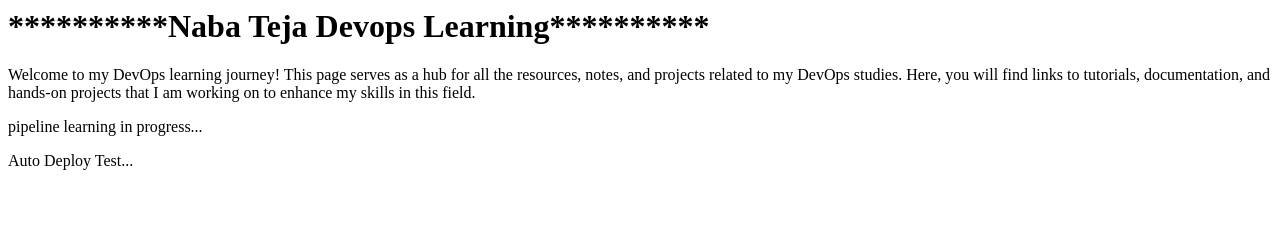
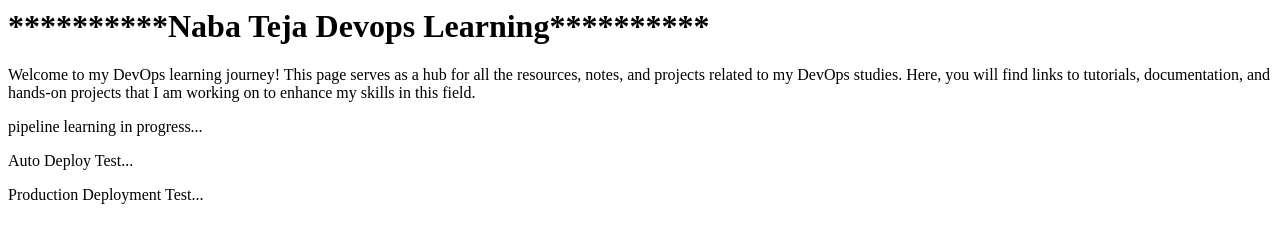
Before and after one commit to Naba1505/my-web-app, a plain HTML site: page index.html in a window 1280 px wide. Drawn offline with Linux system fonts and the light colour scheme.

Commit message:
Updated Index.html

```diff
--- a/index.html
+++ b/index.html
@@ -5,3 +5,5 @@
 <p>pipeline learning in progress...</p>
 
 <p>Auto Deploy Test...</p>
+
+<p>Production Deployment Test...</p>
```
Also changed, not shown: 1 other file.
